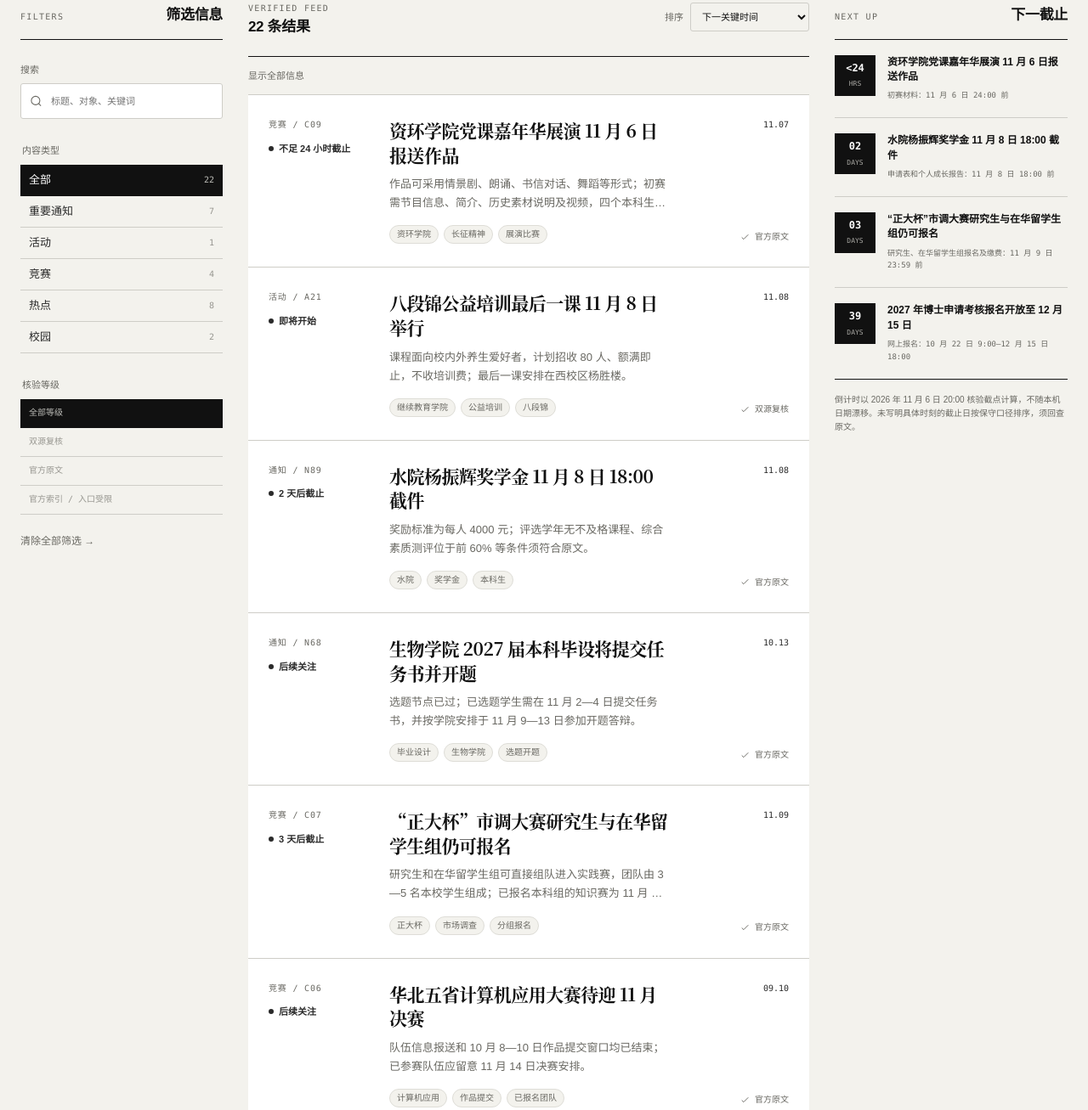
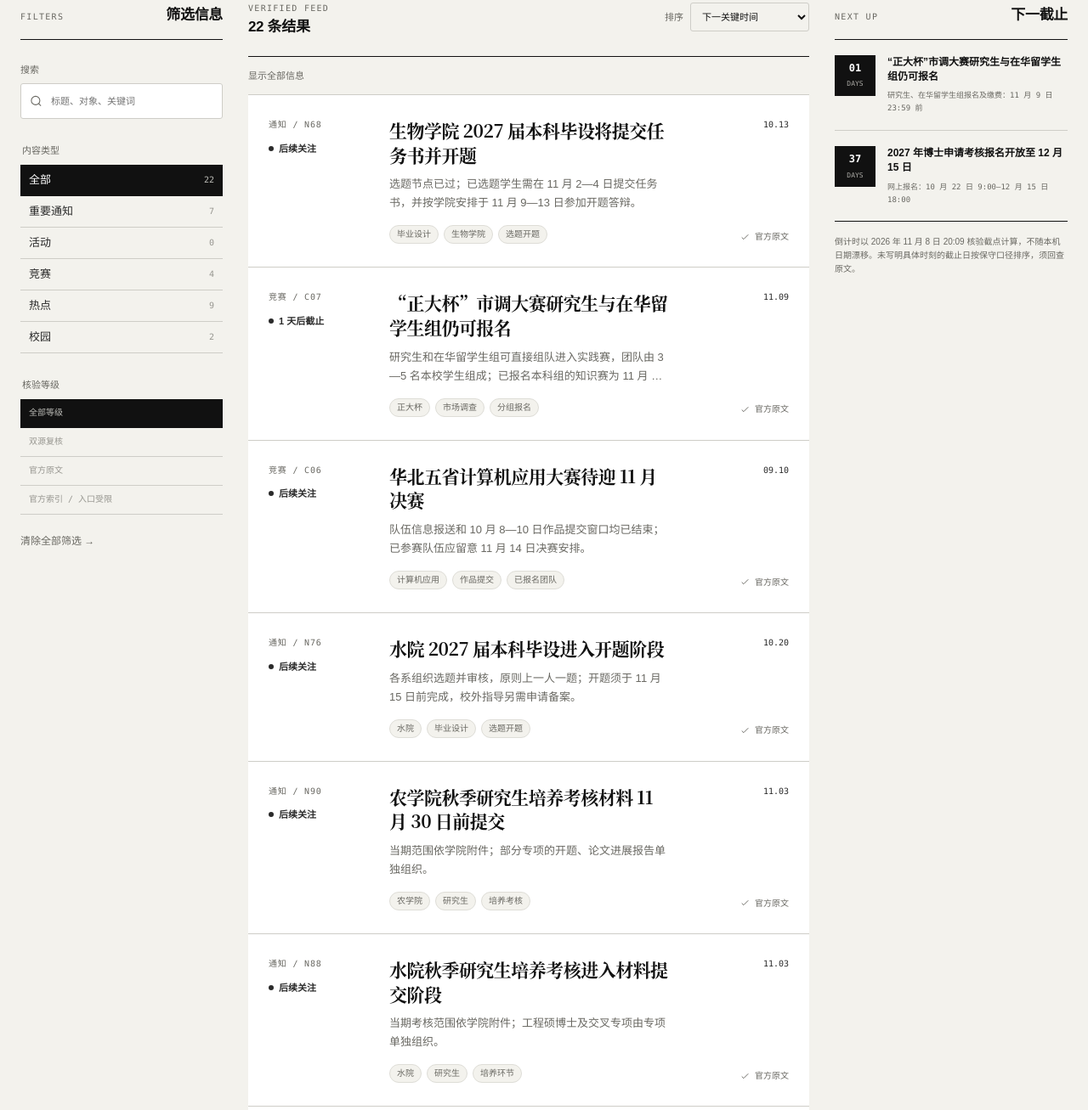
Before and after one commit to darcy-boom/school, a plain HTML site: page index.html in a window 1280 px wide. Shown: the part 639-1946 px from the top of the page at 85% size. Drawn offline with Linux system fonts and the light colour scheme.

Commit message:
Refresh CAU SIGNAL snapshot for November 8

```diff
--- a/data/items.js
+++ b/data/items.js
@@ -1,19 +1,44 @@
 window.CAU_DATA = {
-  snapshot: "2026-11-06T20:00:00+08:00",
-  snapshotLabel: "2026 年 11 月 6 日 20:00",
+  snapshot: "2026-11-08T20:09:00+08:00",
+  snapshotLabel: "2026 年 11 月 8 日 20:09",
   items: [
     {
-      id: "n89", category: "通知", title: "水院杨振辉奖学金 11 月 8 日 18:00 截件",
-      publishedAt: "2026-11-04", deadline: "2026-11-08T18:00:00+08:00",
-      dateLabel: "申请表和个人成长报告：11 月 8 日 18:00 前",
-      audience: "水院符合条件的二年级及以上全日制本科生",
-      tags: ["水院", "奖学金", "本科生"],
-      background: "水院开展 2025—2026 学年杨振辉奖学金评选，学院推荐名额 2 人。",
-      summary: "奖励标准为每人 4000 元；评选学年无不及格课程、综合素质测评位于前 60% 等条件须符合原文。",
-      action: "核对全部参评条件，按学院附件准备申请表和约 1000 字个人成长报告，按原文要求打包邮件提交。",
-      caveat: "评选结果由学院和学校决定；本站不收取个人材料，也不转载申请人信息。",
-      verification: { level: "official", label: "官方原文", note: "水院 11 月 4 日原文确认对象、资格、名额、材料与截止时刻。" },
-      sources: [{ channel: "水利与智能工程学院", name: "杨振辉奖学金评选通知", url: "https://water.cau.edu.cn/art/2026/11/4/art_45241_1144262.html" }]
+      id: "c10", category: "竞赛", title: "校级一二·九文艺展演拟于 12 月 7 日举行",
+      publishedAt: "2026-11-04", sortAt: "2026-12-07T18:30:00+08:00",
+      dateLabel: "展演初步拟定：12 月 7 日 18:30—20:30；后续报送节点由领队工作群通知",
+      audience: "以学院分团委为单位组队的师生；本院有意参加的学生",
+      tags: ["校团委", "一二·九", "合唱展演"],
+      background: "校团委组织以长征精神与强农报国为主题的一二·九文艺展演比赛。",
+      summary: "以分团委为单位组队，作品须包含合唱；每队 30—80 人，允许学院间联合组队。",
+      action: "有意参加者联系本院分团委了解组队；领队按校团委后续通知准备曲目和报送材料。",
+      caveat: "12 月 7 日时间、地点均为初步拟定；原文未公开统一个人报名截止，不推断当前个人名额。",
+      verification: { level: "official", label: "官方原文", note: "校团委 11 月 4 日通知确认组队方式、人数、节目要求与初步赛程。" },
+      sources: [{ channel: "校团委", name: "一二·九文艺展演通知", url: "https://youth.cau.edu.cn/art/2026/11/4/art_45078_1144385.html" }]
+    },
+    {
+      id: "n90", category: "通知", title: "农学院秋季研究生培养考核材料 11 月 30 日前提交",
+      publishedAt: "2026-11-03", sortAt: "2026-11-30T00:00:00+08:00",
+      dateLabel: "研究生系统材料：11 月 30 日前；各系后续成绩报送另有节点",
+      audience: "农学院达到当期考核期限或以往逾期未通过相应培养环节的研究生",
+      tags: ["农学院", "研究生", "培养考核"],
+      background: "农学院组织秋季学期博士资格考试、开题、论文进展等研究生培养环节考核。",
+      summary: "当期范围依学院附件；部分专项的开题、论文进展报告单独组织。",
+      action: "核对本人所属考核范围和系里安排，按学院要求于 11 月 30 日前在系统提交材料；逾期未通过者联系学院加入考核名单。",
+      caveat: "原文未给系统提交的具体小时，按 11 月 30 日零时保守排序；不转载考核名单。",
+      verification: { level: "official", label: "官方原文", note: "农学院 11 月 3 日原文确认对象、专项例外和材料节点。" },
+      sources: [{ channel: "农学院", name: "秋季研究生培养环节考核通知", url: "https://cab.cau.edu.cn/art/2026/11/3/art_48176_1144140.html" }]
+    },
+    {
+      id: "h31", category: "热点", title: "农学院团队评估多年生作物深层土壤固碳潜力",
+      publishedAt: "2026-11-06", dateLabel: "校新闻网 11 月 6 日报道",
+      audience: "关注作物栽培、土壤碳汇和低碳农业的师生",
+      tags: ["农学院", "多年生作物", "深层固碳"],
+      background: "农学院曾昭海、臧华栋课题组在《科学通报》发表多年生能源作物与深层土壤固碳研究。",
+      summary: "校方报道团队综合全球田间配对观测与模型，评估多年生能源作物在非粮食耕地情景下的土壤碳积累潜力。",
+      action: "阅读校新闻网研究解读；引用量化结果时再核对论文原文与模型假设。",
+      caveat: "全球潜力是研究情景估计，不能当作已实现的碳移除量或任何地点的直接种植建议。",
+      verification: { level: "official", label: "官方原文", note: "校新闻网 11 月 6 日报道确认研究团队、期刊、研究对象与情景方法。" },
+      sources: [{ channel: "学校新闻网", name: "多年生作物深层固碳研究报道", url: "https://news.cau.edu.cn/kxyj/952b9ab89e6140efaaa68736f2d6f2ee.htm" }]
     },
     {
       id: "n88", category: "通知", title: "水院秋季研究生培养考核进入材料提交阶段",
@@ -39,35 +64,6 @@ window.CAU_DATA = {
       caveat: "这是已结束赛事的成果报道，不代表新一届报名或相关技术已经普遍推广。",
       verification: { level: "official", label: "官方原文", note: "校新闻网 11 月 3 日报道确认收官、奖项和团队构成。" },
       sources: [{ channel: "学校新闻网", name: "赛博农人团队卫冕报道", url: "https://news.cau.edu.cn/zhxwnew/e8086542c6854ff1825812d813758b75.htm" }]
-    },
-    {
-      id: "a21", category: "活动", title: "八段锦公益培训最后一课 11 月 8 日举行",
-      publishedAt: "2026-10-09", startAt: "2026-11-08T14:30:00+08:00", endAt: "2026-11-08T15:30:00+08:00",
-      dateLabel: "最后一课：11 月 8 日 14:30；是否仍可报名须咨询主办方",
-      audience: "已确认参加的学员；有意了解名额的校内外养生爱好者",
-      tags: ["继续教育学院", "公益培训", "八段锦"],
-      background: "继续教育学院组织三次线下八段锦公益培训，10 月 25 日首课已举办。",
-      summary: "课程面向校内外养生爱好者，计划招收 80 人、额满即止，不收培训费；最后一课安排在西校区杨胜楼。",
-      action: "已报名学员按主办方安排参加；新报名者先向继续教育学院核实是否仍有名额，再按官方原文方式登记。",
-      caveat: "原文未明确开班后的补报名规则；不能据网页上的招生简介推断目前仍有名额或可直接参加。",
-      verification: { level: "double", label: "双源复核", note: "继续教育学院招生原文确认对象、三次课和地点；10 月 26 日学院报道确认首课已举办。" },
-      sources: [
-        { channel: "继续教育学院", name: "八段锦公益培训班招生简介", url: "https://jjxy.cau.edu.cn/art/2026/10/9/art_50608_1139875.html" },
-        { channel: "继续教育学院", name: "公益培训班开班报道", url: "https://jjxy.cau.edu.cn/art/2026/10/26/art_50607_1143064.html" }
-      ]
-    },
-    {
-      id: "c09", category: "竞赛", title: "资环学院党课嘉年华展演 11 月 6 日报送作品",
-      publishedAt: "2026-10-27", deadline: "2026-11-07T00:00:00+08:00",
-      dateLabel: "初赛材料：11 月 6 日 24:00 前；拟于 11 月中下旬决赛",
-      audience: "资环学院各学生党支部须参加；其他有兴趣学生可自愿组队",
-      tags: ["资环学院", "长征精神", "展演比赛"],
-      background: "资环学院党委以长征胜利 90 周年为主题，举办“长征薪火·吾辈接棒”党课嘉年华。",
-      summary: "作品可采用情景剧、朗诵、书信对话、舞蹈等形式；初赛需节目信息、简介、历史素材说明及视频，四个本科生支部的视频要求例外。",
-      action: "按资环学院原文完成节目和材料，于 11 月 6 日 24:00 前提交，留意 11 月 7—10 日拟开展的初审。",
-      caveat: "历史素材应核实出处和版权；决赛具体时间地点另行通知，不能将拟定赛程视为最终安排。",
-      verification: { level: "official", label: "官方原文", note: "资环学院 10 月 27 日原文确认参与对象、形式、材料、截止与初决赛计划。" },
-      sources: [{ channel: "资源与环境学院", name: "党课嘉年华展演比赛通知", url: "https://zihuan.cau.edu.cn/art/2026/10/27/art_48723_1143143.html" }]
     },
     {
       id: "n76", category: "通知", title: "水院 2027 届本科毕设进入开题阶段",
--- a/index.html
+++ b/index.html
@@ -37,7 +37,7 @@
       <a href="#coverage">渠道审计</a>
       <a href="#method">核验方法</a>
     </nav>
-    <div class="snapshot"><span aria-hidden="true"></span>核验快照 · 2026.11.06</div>
+    <div class="snapshot"><span aria-hidden="true"></span>核验快照 · 2026.11.08</div>
   </header>
 
   <main id="top">
@@ -56,7 +56,7 @@
         <div class="metric"><strong id="metric-total">—</strong><span>条已整理信息</span></div>
         <div class="metric"><strong id="metric-action">—</strong><span>个未来行动节点</span></div>
         <div class="metric"><strong id="metric-sources">—</strong><span>个原始来源链接</span></div>
-        <div class="metric metric-inverse"><strong>11.06</strong><span>本次核验截点</span></div>
+        <div class="metric metric-inverse"><strong>11.08</strong><span>本次核验截点</span></div>
       </div>
     </section>
 
@@ -127,7 +127,7 @@
           <h2 id="deadline-title">下一截止</h2>
         </div>
         <div id="deadline-list" class="deadline-list"></div>
-        <p class="deadline-note">倒计时以 2026 年 11 月 6 日 20:00 核验截点计算，不随本机日期漂移。未写明具体时刻的截止日按保守口径排序，须回查原文。</p>
+        <p class="deadline-note">倒计时以 2026 年 11 月 8 日 20:09 核验截点计算，不随本机日期漂移。未写明具体时刻的截止日按保守口径排序，须回查原文。</p>
       </aside>
     </section>
 
```
Also changed, not shown: 3 other files.
